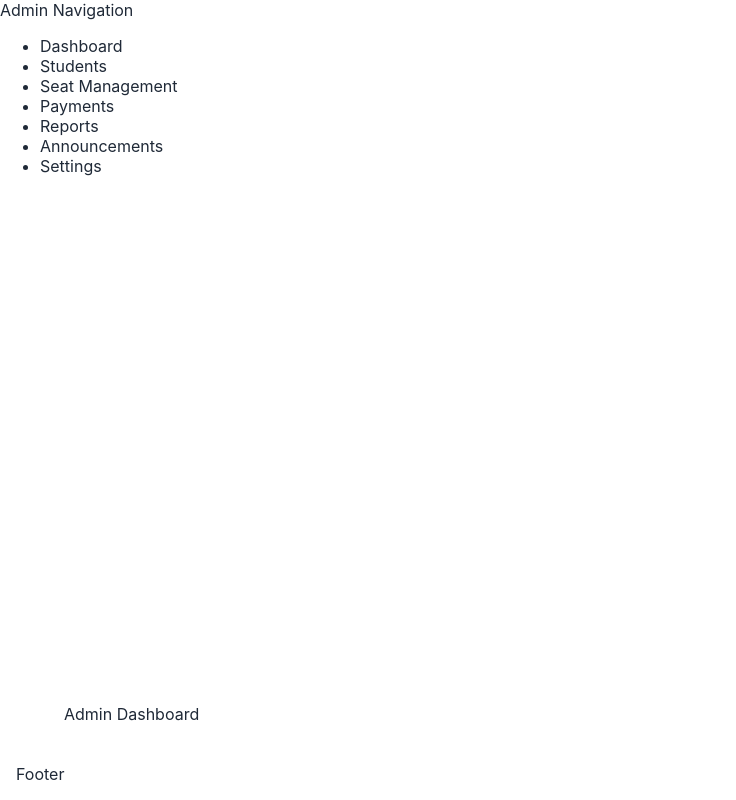
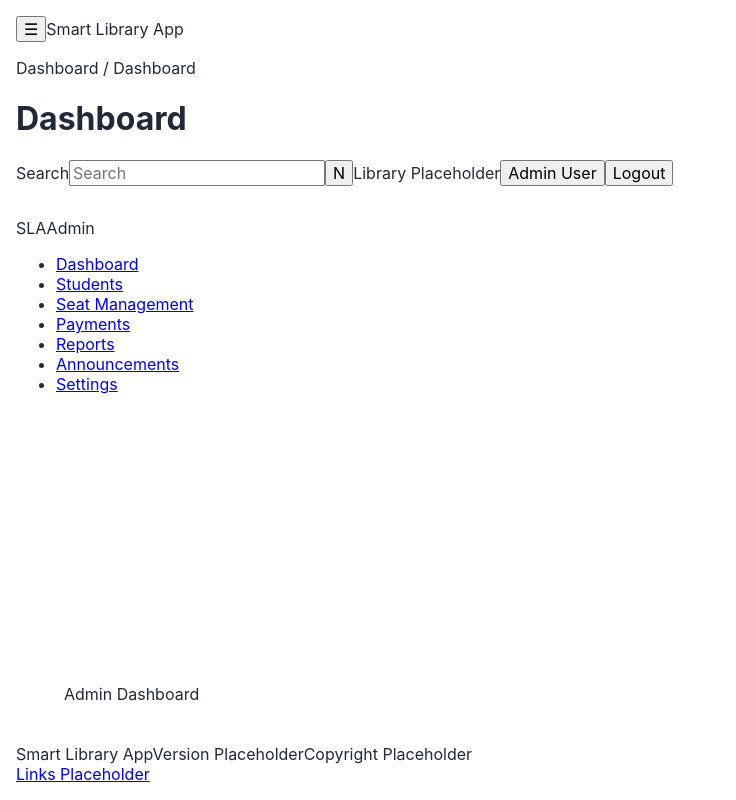
Before and after one commit to GAURAV-IITM/MAY2026-Team-021, a Vue app in the folder frontend/: page /admin/dashboard in a window 1280 px wide. Shown: the whole page, without its empty margins (0-736 px from the left). Built offline with nearby package versions, Linux system fonts and the light colour scheme.

Commit message:
feat(layout): implement role-based navigation components

```diff
--- a/frontend/src/components/layout/AdminNavbar.vue
+++ b/frontend/src/components/layout/AdminNavbar.vue
@@ -1,8 +1,60 @@
 <template>
-  <header class="admin-navbar">Admin Navigation</header>
+  <header class="app-navbar admin-navbar">
+    <div class="app-navbar__brand">
+      <button
+        class="app-navbar__menu-button"
+        type="button"
+        :aria-expanded="String(isSidebarOpen)"
+        aria-controls="admin-sidebar"
+        aria-label="Toggle admin sidebar"
+        @click="$emit('toggleSidebar')"
+      >
+        <span aria-hidden="true">☰</span>
+      </button>
+      <span class="app-navbar__logo">Smart Library App</span>
+    </div>
+
+    <div class="app-navbar__page">
+      <p class="app-navbar__breadcrumb">Dashboard / {{ pageTitle }}</p>
+      <h1>{{ pageTitle }}</h1>
+    </div>
+
+    <div class="app-navbar__actions" aria-label="Admin toolbar">
+      <label class="app-navbar__search">
+        <span class="sr-only">Search</span>
+        <input type="search" placeholder="Search" />
+      </label>
+      <button class="app-navbar__icon-button" type="button" aria-label="Notifications">N</button>
+      <span class="app-navbar__library">Library Placeholder</span>
+      <button class="app-navbar__profile" type="button">Admin User</button>
+      <button class="app-navbar__logout" type="button">Logout</button>
+    </div>
+  </header>
 </template>
+
+<script setup>
+import { computed } from 'vue'
+import { useRoute } from 'vue-router'
+
+defineProps({
+  isSidebarCollapsed: {
+    type: Boolean,
+    default: false,
+  },
+  isSidebarOpen: {
+    type: Boolean,
+    default: false,
+  },
+})
+
+defineEmits(['toggleSidebar'])
+
+const route = useRoute()
+const pageTitle = computed(() => route.meta.title || 'Dashboard')
+</script>
 
 <!--
 TODO:
 - Add tenant-aware admin navigation after authentication and tenant context are implemented.
+- Wire search, notifications, profile menu, and logout after backend/auth integration.
 -->
--- a/frontend/src/components/layout/AdminSidebar.vue
+++ b/frontend/src/components/layout/AdminSidebar.vue
@@ -1,20 +1,69 @@
 <template>
-  <aside class="admin-sidebar">
-    <nav aria-label="Admin menu">
+  <aside
+    id="admin-sidebar"
+    class="app-sidebar admin-sidebar"
+    :class="{ 'is-collapsed': isCollapsed, 'is-open': isOpen }"
+    aria-label="Admin sidebar"
+  >
+    <div class="app-sidebar__header">
+      <span class="app-sidebar__logo">SLA</span>
+      <span class="app-sidebar__title">Admin</span>
+    </div>
+
+    <nav class="app-sidebar__nav" aria-label="Admin menu">
       <ul>
-        <li>Dashboard</li>
-        <li>Students</li>
-        <li>Seat Management</li>
-        <li>Payments</li>
-        <li>Reports</li>
-        <li>Announcements</li>
-        <li>Settings</li>
+        <li v-for="item in menuItems" :key="item.routeName">
+          <RouterLink
+            class="app-sidebar__link"
+            :to="{ name: item.routeName }"
+            @click="$emit('close')"
+          >
+            <span class="app-sidebar__marker" aria-hidden="true"></span>
+            <span class="app-sidebar__label">{{ item.label }}</span>
+          </RouterLink>
+        </li>
       </ul>
     </nav>
   </aside>
+
+  <button
+    v-if="isOpen"
+    class="app-sidebar__backdrop"
+    type="button"
+    aria-label="Close admin sidebar"
+    @click="$emit('close')"
+  ></button>
 </template>
+
+<script setup>
+import { RouterLink } from 'vue-router'
+
+defineProps({
+  isCollapsed: {
+    type: Boolean,
+    default: false,
+  },
+  isOpen: {
+    type: Boolean,
+    default: false,
+  },
+})
+
+defineEmits(['close'])
+
+const menuItems = [
+  { label: 'Dashboard', routeName: 'adminDashboard' },
+  { label: 'Students', routeName: 'adminStudents' },
+  { label: 'Seat Management', routeName: 'adminSeatManagement' },
+  { label: 'Payments', routeName: 'adminPayments' },
+  { label: 'Reports', routeName: 'adminReports' },
+  { label: 'Announcements', routeName: 'adminAnnouncements' },
+  { label: 'Settings', routeName: 'adminSettings' },
+]
+</script>
 
 <!--
 TODO:
-- Replace placeholder menu text with RouterLink navigation when route access rules are ready.
+- Replace placeholder markers with final icons when the icon system is selected.
+- Connect menu visibility to role and tenant permissions when guards are implemented.
 -->
--- a/frontend/src/components/layout/AuthNavbar.vue
+++ b/frontend/src/components/layout/AuthNavbar.vue
@@ -1,5 +1,7 @@
 <template>
-  <header class="auth-navbar">My Library App</header>
+  <header class="auth-navbar">
+    <span class="auth-navbar__logo">Smart Library App</span>
+  </header>
 </template>
 
 <!--
--- a/frontend/src/components/layout/Footer.vue
+++ b/frontend/src/components/layout/Footer.vue
@@ -1,9 +1,16 @@
 <template>
-  <footer class="app-footer">Footer</footer>
+  <footer class="app-footer">
+    <span>Smart Library App</span>
+    <span>Version Placeholder</span>
+    <span>Copyright Placeholder</span>
+    <nav aria-label="Footer links">
+      <a href="#" aria-label="Footer link placeholder">Links Placeholder</a>
+    </nav>
+  </footer>
 </template>
 
 <!--
 src/components: Reusable interface building blocks shared across layouts and pages.
 TODO:
-- Add legal, support, and product metadata as needed.
+- Replace placeholders with legal, support, and product metadata as needed.
 -->
--- a/frontend/src/components/layout/StudentNavbar.vue
+++ b/frontend/src/components/layout/StudentNavbar.vue
@@ -1,8 +1,60 @@
 <template>
-  <header class="student-navbar">Student Navigation</header>
+  <header class="app-navbar student-navbar">
+    <div class="app-navbar__brand">
+      <button
+        class="app-navbar__menu-button"
+        type="button"
+        :aria-expanded="String(isSidebarOpen)"
+        aria-controls="student-sidebar"
+        aria-label="Toggle student sidebar"
+        @click="$emit('toggleSidebar')"
+      >
+        <span aria-hidden="true">☰</span>
+      </button>
+      <span class="app-navbar__logo">Smart Library App</span>
+    </div>
+
+    <div class="app-navbar__page">
+      <p class="app-navbar__breadcrumb">Student / {{ pageTitle }}</p>
+      <h1>{{ pageTitle }}</h1>
+    </div>
+
+    <div class="app-navbar__actions" aria-label="Student toolbar">
+      <label class="app-navbar__search">
+        <span class="sr-only">Search</span>
+        <input type="search" placeholder="Search" />
+      </label>
+      <button class="app-navbar__icon-button" type="button" aria-label="Notifications">N</button>
+      <span class="app-navbar__library">Library Placeholder</span>
+      <button class="app-navbar__profile" type="button">Student User</button>
+      <button class="app-navbar__logout" type="button">Logout</button>
+    </div>
+  </header>
 </template>
+
+<script setup>
+import { computed } from 'vue'
+import { useRoute } from 'vue-router'
+
+defineProps({
+  isSidebarCollapsed: {
+    type: Boolean,
+    default: false,
+  },
+  isSidebarOpen: {
+    type: Boolean,
+    default: false,
+  },
+})
+
+defineEmits(['toggleSidebar'])
+
+const route = useRoute()
+const pageTitle = computed(() => route.meta.title || 'Dashboard')
+</script>
 
 <!--
 TODO:
 - Add student account navigation after authentication is implemented.
+- Wire search, notifications, profile menu, and logout after backend/auth integration.
 -->
--- a/frontend/src/components/layout/StudentSidebar.vue
+++ b/frontend/src/components/layout/StudentSidebar.vue
@@ -1,20 +1,69 @@
 <template>
-  <aside class="student-sidebar">
-    <nav aria-label="Student menu">
+  <aside
+    id="student-sidebar"
+    class="app-sidebar student-sidebar"
+    :class="{ 'is-collapsed': isCollapsed, 'is-open': isOpen }"
+    aria-label="Student sidebar"
+  >
+    <div class="app-sidebar__header">
+      <span class="app-sidebar__logo">SLA</span>
+      <span class="app-sidebar__title">Student</span>
+    </div>
+
+    <nav class="app-sidebar__nav" aria-label="Student menu">
       <ul>
-        <li>Dashboard</li>
-        <li>My Seat</li>
-        <li>Fees</li>
-        <li>Receipts</li>
-        <li>Requests</li>
-        <li>Announcements</li>
-        <li>Profile</li>
+        <li v-for="item in menuItems" :key="item.routeName">
+          <RouterLink
+            class="app-sidebar__link"
+            :to="{ name: item.routeName }"
+            @click="$emit('close')"
+          >
+            <span class="app-sidebar__marker" aria-hidden="true"></span>
+            <span class="app-sidebar__label">{{ item.label }}</span>
+          </RouterLink>
+        </li>
       </ul>
     </nav>
   </aside>
+
+  <button
+    v-if="isOpen"
+    class="app-sidebar__backdrop"
+    type="button"
+    aria-label="Close student sidebar"
+    @click="$emit('close')"
+  ></button>
 </template>
+
+<script setup>
+import { RouterLink } from 'vue-router'
+
+defineProps({
+  isCollapsed: {
+    type: Boolean,
+    default: false,
+  },
+  isOpen: {
+    type: Boolean,
+    default: false,
+  },
+})
+
+defineEmits(['close'])
+
+const menuItems = [
+  { label: 'Dashboard', routeName: 'studentDashboard' },
+  { label: 'My Seat', routeName: 'studentMySeat' },
+  { label: 'Fees', routeName: 'studentFees' },
+  { label: 'Receipts', routeName: 'studentReceipts' },
+  { label: 'Requests', routeName: 'studentRequests' },
+  { label: 'Announcements', routeName: 'studentAnnouncements' },
+  { label: 'Profile', routeName: 'studentProfile' },
+]
+</script>
 
 <!--
 TODO:
-- Replace placeholder menu text with RouterLink navigation when student routes are finalized.
+- Replace placeholder markers with final icons when the icon system is selected.
+- Connect menu visibility to student account permissions when guards are implemented.
 -->
--- a/frontend/src/components/layout/SuperAdminNavbar.vue
+++ b/frontend/src/components/layout/SuperAdminNavbar.vue
@@ -1,8 +1,60 @@
 <template>
-  <header class="super-admin-navbar">Super Admin Navigation</header>
+  <header class="app-navbar super-admin-navbar">
+    <div class="app-navbar__brand">
+      <button
+        class="app-navbar__menu-button"
+        type="button"
+        :aria-expanded="String(isSidebarOpen)"
+        aria-controls="super-admin-sidebar"
+        aria-label="Toggle super admin sidebar"
+        @click="$emit('toggleSidebar')"
+      >
+        <span aria-hidden="true">☰</span>
+      </button>
+      <span class="app-navbar__logo">Smart Library App</span>
+    </div>
+
+    <div class="app-navbar__page">
+      <p class="app-navbar__breadcrumb">Platform / {{ pageTitle }}</p>
+      <h1>{{ pageTitle }}</h1>
+    </div>
+
+    <div class="app-navbar__actions" aria-label="Super Admin toolbar">
+      <label class="app-navbar__search">
+        <span class="sr-only">Search</span>
+        <input type="search" placeholder="Search" />
+      </label>
+      <button class="app-navbar__icon-button" type="button" aria-label="Notifications">N</button>
+      <span class="app-navbar__library">Platform Placeholder</span>
+      <button class="app-navbar__profile" type="button">Super Admin User</button>
+      <button class="app-navbar__logout" type="button">Logout</button>
+    </div>
+  </header>
 </template>
+
+<script setup>
+import { computed } from 'vue'
+import { useRoute } from 'vue-router'
+
+defineProps({
+  isSidebarCollapsed: {
+    type: Boolean,
+    default: false,
+  },
+  isSidebarOpen: {
+    type: Boolean,
+    default: false,
+  },
+})
+
+defineEmits(['toggleSidebar'])
+
+const route = useRoute()
+const pageTitle = computed(() => route.meta.title || 'Dashboard')
+</script>
 
 <!--
 TODO:
 - Add platform-level navigation after Super Admin workflows are finalized.
+- Wire search, notifications, profile menu, and logout after backend/auth integration.
 -->
--- a/frontend/src/components/layout/SuperAdminSidebar.vue
+++ b/frontend/src/components/layout/SuperAdminSidebar.vue
@@ -1,19 +1,68 @@
 <template>
-  <aside class="super-admin-sidebar">
-    <nav aria-label="Super Admin menu">
+  <aside
+    id="super-admin-sidebar"
+    class="app-sidebar super-admin-sidebar"
+    :class="{ 'is-collapsed': isCollapsed, 'is-open': isOpen }"
+    aria-label="Super Admin sidebar"
+  >
+    <div class="app-sidebar__header">
+      <span class="app-sidebar__logo">SLA</span>
+      <span class="app-sidebar__title">Platform</span>
+    </div>
+
+    <nav class="app-sidebar__nav" aria-label="Super Admin menu">
       <ul>
-        <li>Dashboard</li>
-        <li>Libraries</li>
-        <li>Owners</li>
-        <li>Subscriptions</li>
-        <li>Analytics</li>
-        <li>Settings</li>
+        <li v-for="item in menuItems" :key="item.routeName">
+          <RouterLink
+            class="app-sidebar__link"
+            :to="{ name: item.routeName }"
+            @click="$emit('close')"
+          >
+            <span class="app-sidebar__marker" aria-hidden="true"></span>
+            <span class="app-sidebar__label">{{ item.label }}</span>
+          </RouterLink>
+        </li>
       </ul>
     </nav>
   </aside>
+
+  <button
+    v-if="isOpen"
+    class="app-sidebar__backdrop"
+    type="button"
+    aria-label="Close super admin sidebar"
+    @click="$emit('close')"
+  ></button>
 </template>
+
+<script setup>
+import { RouterLink } from 'vue-router'
+
+defineProps({
+  isCollapsed: {
+    type: Boolean,
+    default: false,
+  },
+  isOpen: {
+    type: Boolean,
+    default: false,
+  },
+})
+
+defineEmits(['close'])
+
+const menuItems = [
+  { label: 'Dashboard', routeName: 'superAdminDashboard' },
+  { label: 'Libraries', routeName: 'superAdminLibraries' },
+  { label: 'Owners', routeName: 'superAdminOwners' },
+  { label: 'Subscriptions', routeName: 'superAdminSubscriptions' },
+  { label: 'Analytics', routeName: 'superAdminAnalytics' },
+  { label: 'Settings', routeName: 'superAdminSettings' },
+]
+</script>
 
 <!--
 TODO:
-- Replace placeholder menu text with RouterLink navigation after platform permissions are defined.
+- Replace placeholder markers with final icons when the icon system is selected.
+- Connect menu visibility to platform permissions when guards are implemented.
 -->
```
